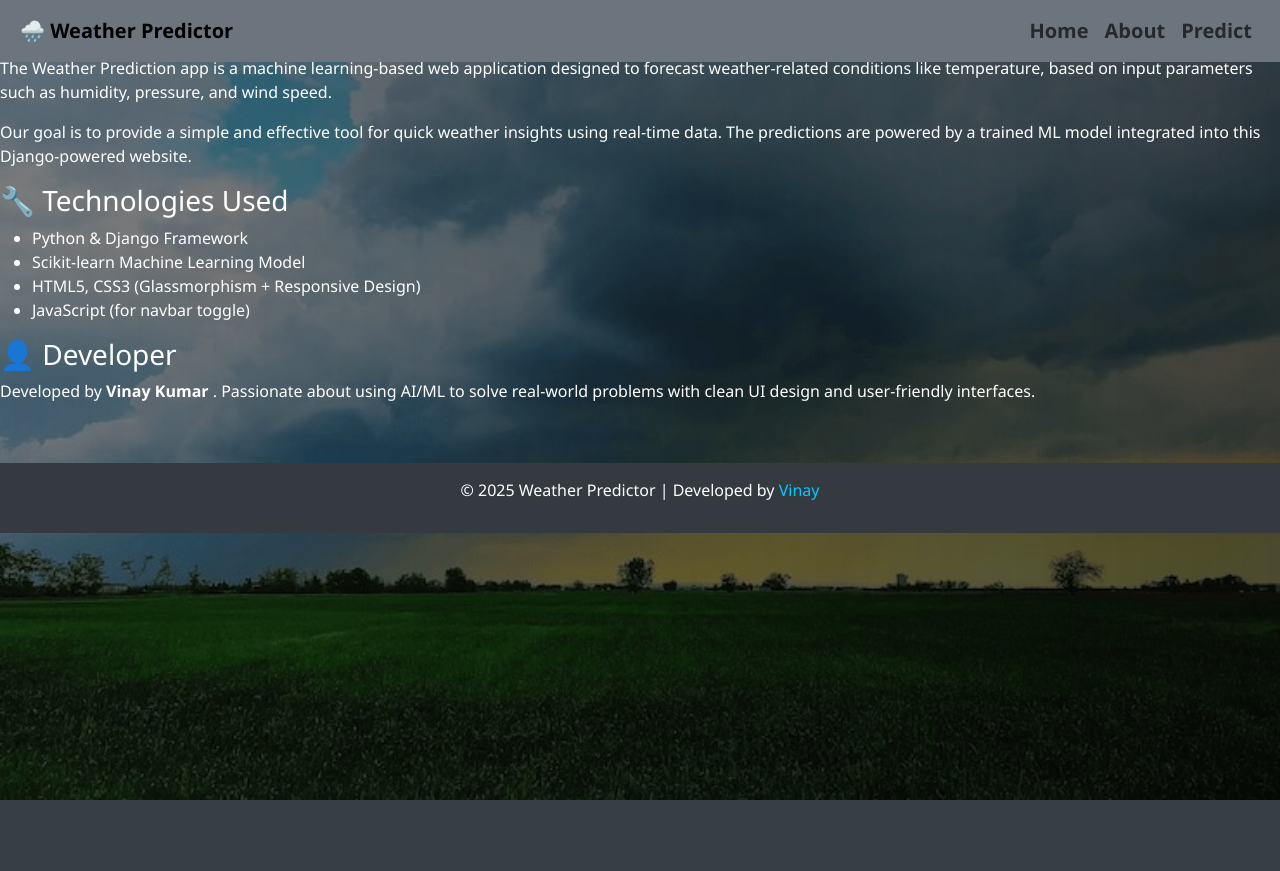
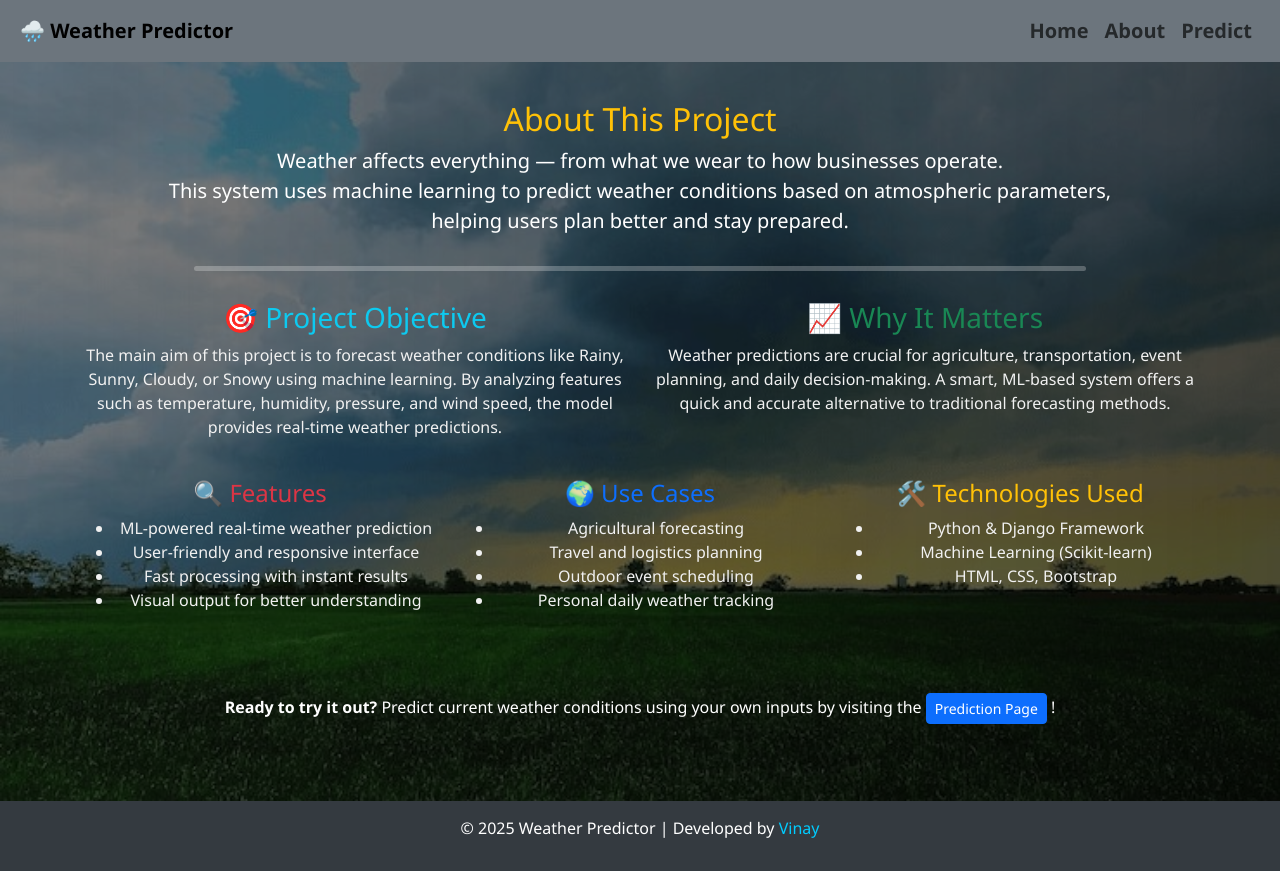
Before and after one commit to vinaygupta88/Weather_Prediction, a Django app: page /about/ in a window 1280 px wide. Before the commit the page ends 800 px from the top, so only its background shows below. Run offline with Django 5.2, Linux system fonts and the light colour scheme; parts of the project's set-up code (start-up, migrations or seed data) failed here and were passed over.

Commit message:
Update about.html
About page is completed

```diff
--- a/weather_project/weather_app/templates/weather_app/about.html
+++ b/weather_project/weather_app/templates/weather_app/about.html
@@ -1,32 +1,78 @@
+
 {% extends 'weather_app/base.html' %}
 
 {% block content %}
-<h1>About This Project</h1>
 
-<p>
-    The Weather Prediction app is a machine learning-based web application
-    designed  to forecast weather-related conditions like temperature,
-    based on input parameters such as humidity, pressure, and wind speed.
+<div class="container text-center" style="margin-top: 100px;">
+    <h2 class="text-warning">About This Project</h2>
+    <p class="lead">
+      Weather affects everything — from what we wear to how businesses operate. <br>
+      This system uses machine learning to predict weather conditions based on
+      atmospheric parameters, <br> helping users plan better and stay prepared.
     </p>
 
+    <hr style="border-top: 5px solid #fff; width: 80%;border-radius: 10px; margin: 30px auto;">
+
+    <div class="row text-left" style="color: #f1f1f1;">
+      <div class="col-md-6">
+        <h3 class="text-info">🎯 Project Objective</h3>
         <p>
-    Our goal is to provide a simple and effective tool for quick weather
-    insights using real-time data. The predictions are powered by a trained
-    ML model integrated into this Django-powered website.
+          The main aim of this project is to forecast weather conditions like
+          Rainy, Sunny, Cloudy, or Snowy using machine learning. By analyzing
+          features such as temperature, humidity, pressure, and wind speed,
+          the model provides real-time weather predictions.
         </p>
+      </div>
 
-<h3>🔧 Technologies Used</h3>
+      <div class="col-md-6">
+        <h3 class="text-success">📈 Why It Matters</h3>
+        <p>
+          Weather predictions are crucial for agriculture, transportation,
+          event planning, and daily decision-making. A smart, ML-based system
+          offers a quick and accurate alternative to traditional forecasting methods.
+        </p>
+      </div>
+    </div>
+
+    <br/>
+
+    <div class="row text-left" style="color: #f1f1f1;">
+      <div class="col-md-4">
+        <h4 class="text-danger">🔍 Features</h4>
+        <ul>
+          <li>ML-powered real-time weather prediction</li>
+          <li>User-friendly and responsive interface</li>
+          <li>Fast processing with instant results</li>
+          <li>Visual output for better understanding</li>
+        </ul>
+      </div>
+      <div class="col-md-4">
+        <h4 class="text-primary">🌍 Use Cases</h4>
+        <ul>
+          <li>Agricultural forecasting</li>
+          <li>Travel and logistics planning</li>
+          <li>Outdoor event scheduling</li>
+          <li>Personal daily weather tracking</li>
+        </ul>
+      </div>
+      <div class="col-md-4">
+        <h4 class="text-warning">🛠️ Technologies Used</h4>
         <ul>
           <li>Python & Django Framework</li>
-    <li>Scikit-learn Machine Learning Model</li>
-    <li>HTML5, CSS3 (Glassmorphism + Responsive Design)</li>
-    <li>JavaScript (for navbar toggle)</li>
+          <li>Machine Learning (Scikit-learn)</li>
+          <li>HTML, CSS, Bootstrap</li>
         </ul>
+      </div>
+    </div>
 
-<h3>👤 Developer</h3>
-<p>
-    Developed by <strong>Vinay Kumar </strong>.
-    Passionate about using AI/ML to solve real-world problems with clean UI design and user-friendly interfaces.
-</p>
+    <br/>
+
+    <div class="alert  mt-4">
+      <strong>Ready to try it out?</strong>
+       Predict current weather conditions using your own inputs by visiting the
+        <a href="/predict/" class="btn btn-sm btn-primary">Prediction Page</a> !
+    </div>
+  </div>
+
 
 {% endblock %}
```
Lines whose indentation alone changed are shown as unchanged.
